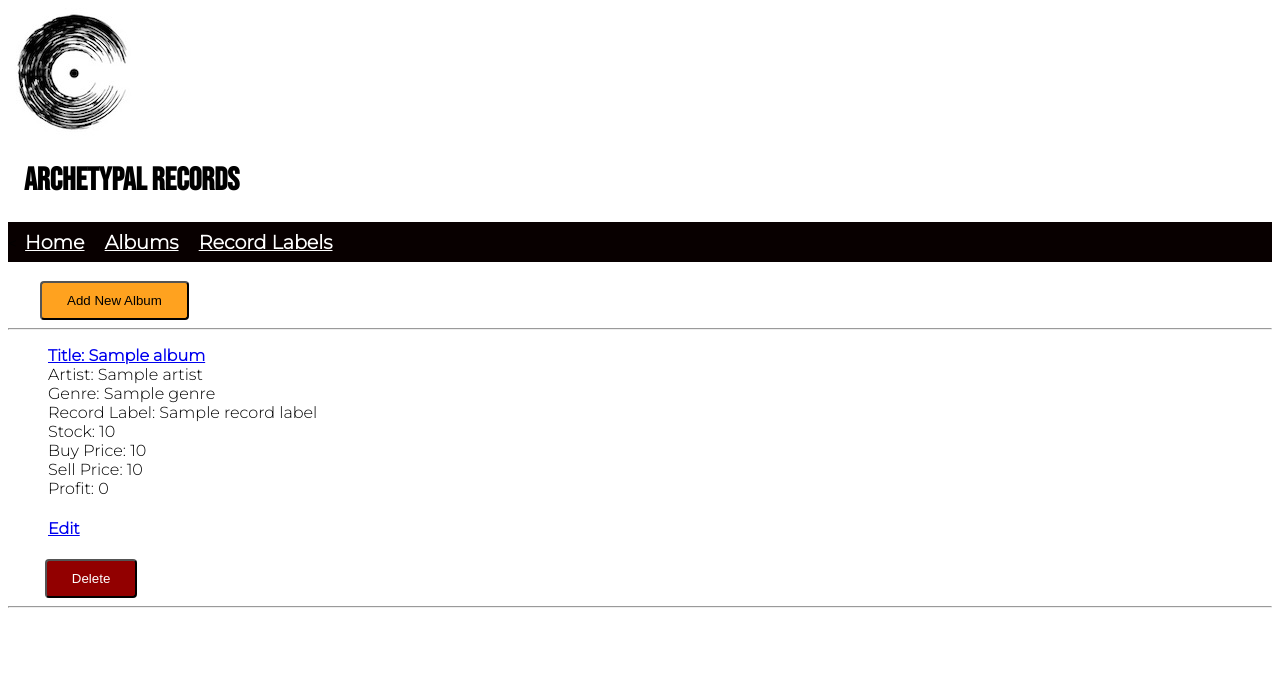
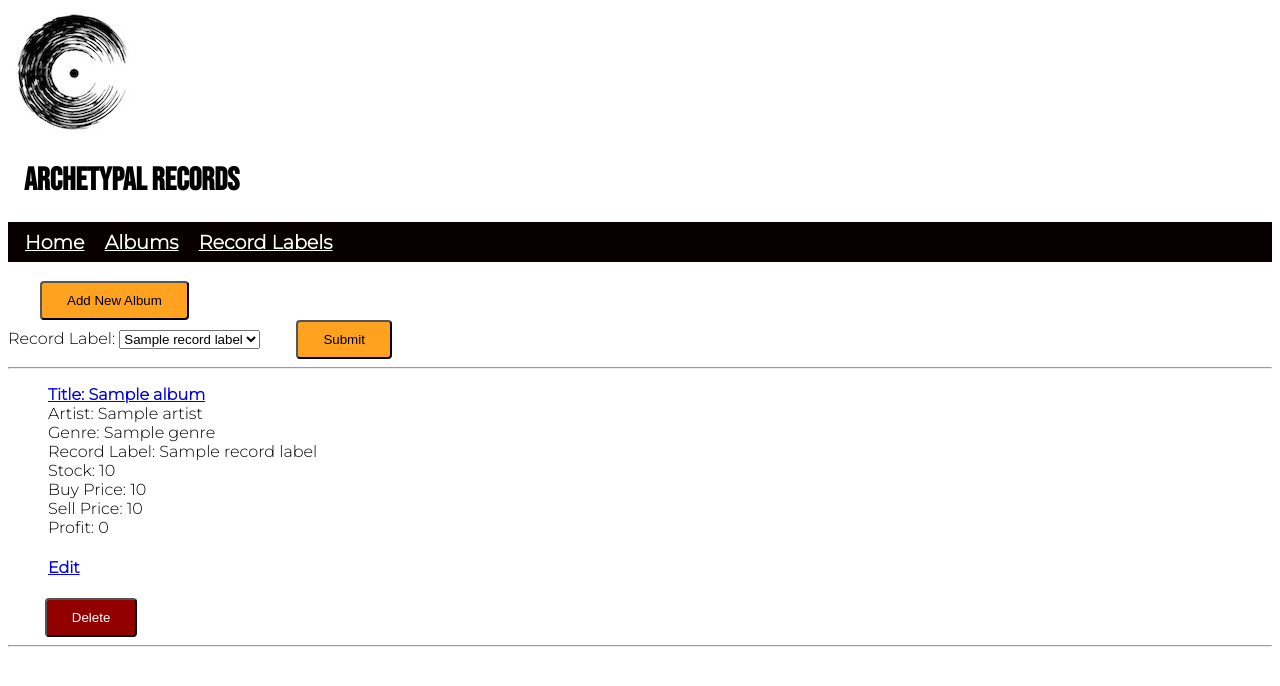
Before and after one commit to jonstrandberg/Python_project_Week5, a Flask app: page /albums in a window 1280 px wide. Shown: the top 686 px of the page. Run offline with Flask 2, Linux system fonts and the light colour scheme; a database or web service that is not in the repository returns one stand-in record (values such as "Sample title"); some libraries are stand-ins or nearby versions.

Commit message:
Final functionality

```diff
--- a/controllers/albums_controller.py
+++ b/controllers/albums_controller.py
@@ -17,7 +17,8 @@ def home():
 @albums_blueprint.route("/albums")
 def albums():
     albums = album_repository.select_all()
-    return render_template("albums/index.html", all_albums = albums)
+    record_labels = record_label_repository.select_all()
+    return render_template("albums/index.html", albums = albums, record_labels = record_labels)
 
 # New album
 @albums_blueprint.route("/albums/new", methods=['GET'])
@@ -76,3 +77,10 @@ def delete_album(id):
 def stock_inventory():
     albums = album_repository.select_all()
     return render_template("/stock.html", all_albums = albums)
+
+@albums_blueprint.route("/filter", methods=['POST'])
+def filter_by_label():
+    id = request.form['record_label_id']
+    record_labels = record_label_repository.select_all()
+    albums = album_repository.filter_album(id)
+    return render_template("albums/index.html", record_labels = record_labels, albums = albums)
--- a/repositories/album_repository.py
+++ b/repositories/album_repository.py
@@ -53,3 +53,15 @@ def update(album):
     values = [album.title, album.artist, album.genre, album.record_label.id, album.stock, album.buy_price, album.sell_price, album.id]
     print(values)
     run_sql(sql, values)
+
+def filter_album(id):
+    albums = []
+
+    sql = "SELECT * FROM albums WHERE record_label_id = %s"
+    values = [id]
+    results = run_sql(sql, values)
+
+    for row in results:
+        album = Album(row['title'], row['artist'], row['genre'], row['record_label_id'], row['stock'], row['buy_price'], row['sell_price'], row['id'])
+        albums.append(album)
+    return albums
--- a/repositories/record_label_repository.py
+++ b/repositories/record_label_repository.py
@@ -46,16 +46,3 @@ def update(record_label):
     sql = "UPDATE record_labels SET (name, location, founded) = (%s, %s, %s) WHERE id = %s"
     values = [record_label.name, record_label.location, record_label.founded, record_label.id]
     run_sql(sql, values)
-
-def filter_by_record_label(id):
-    record_labels = []
-
-    sql = "SELECT * FROM record_labels WHERE id = %s"
-    values = [id]
-    results = run_sql(sql, values)
-
-    if results:
-        result = results[0]
-        record_label = Record_label(result['name'], result['location'], result['founded'], result['id'])
-        record_labels.append(record_label)
-    return record_labels
--- a/templates/albums/index.html
+++ b/templates/albums/index.html
@@ -14,8 +14,21 @@
         <button>Add New Album</button>
     </a>
 </div>
+<div>
+    <form action="/filter" method="post">
+    <label for="record_label">Record Label:</label>
+    <select id="record_label" name="record_label_id">
+        {% for record_label in record_labels %}
+        <option value="{{ record_label.id }}">
+        {{ record_label.name }}
+        </option>
+        {% endfor %}
+    </select>
+    <button type="submit">Submit</button>
+</form>
+</div>
 <hr>
-    {% for album in all_albums %}
+    {% for album in albums %}
 <div>
     <div>
         <ul>
--- a/templates/index.html
+++ b/templates/index.html
@@ -33,7 +33,7 @@
 <h3> Low Stock </h3>
 {% for album in all_albums %}
 {% if album.stock < 5 %}
-<h4> {{album.title}} is low in stock. Current stock is {{album.stock}}. Contact the record company to order more copies!</h4>
+<h4> {{album.title}} is low in stock. Current stock is {{album.stock}}. Contact supplier to order more copies!</h4>
 {% endif %}
 {% endfor %}
 </div>
```
